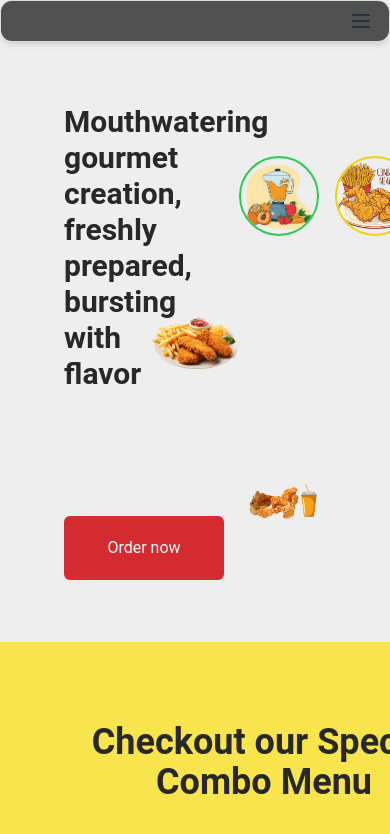
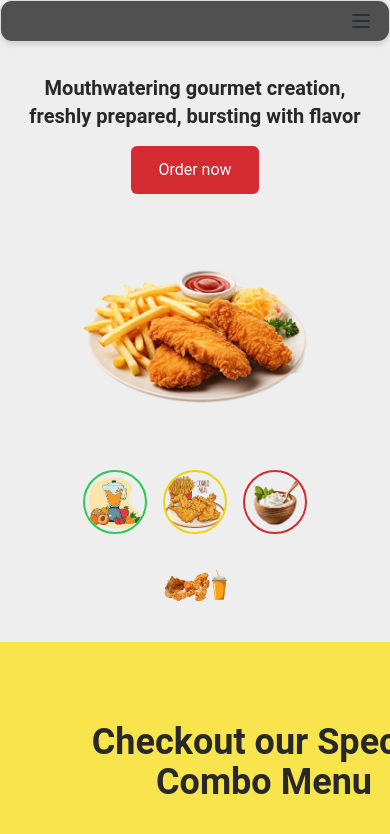
Before and after one commit to HarunaDev/chop-chop, a React (Vite) app in the folder frontend/: page / in a window 390 px wide. Shown: the top 834 px of the page. Built offline with nearby package versions, Linux system fonts and the light colour scheme; no server answers.

Commit message:
made banner responsive

```diff
--- a/frontend/src/components/Banner.jsx
+++ b/frontend/src/components/Banner.jsx
@@ -9,18 +9,21 @@ import { motion } from "framer-motion";
 function Banner(prop) {
     return (
         <>
-            <section id="banner" className="flex justify-between items-center h-[600px] px-16 bg-[#EEEEEE]">
+            <section
+                id="banner"
+                className="flex flex-col md:flex-row justify-between items-center h-auto md:h-[600px] px-6 md:px-16 py-8 md:py-16 bg-[#EEEEEE]"
+            >
                 {/* <!-- First Column --> */}
                 <motion.div
-                    className="flex flex-col justify-around h-full w-1/3"
+                    className="flex flex-col justify-around h-full w-full md:w-1/3 mb-6 md:mb-0"
                     initial={{ x: '-100vw' }}
                     animate={{ x: 0 }}
                     transition={{ type: "spring", stiffness: 50 }}
                 >
-                    <h2 className="text-3xl text-[#282828] font-bold">Mouthwatering gourmet creation, freshly prepared, bursting with flavor</h2>
-                    <Link to={prop.orderUrl}>
+                    <h2 className="text-xl md:text-3xl text-[#282828] font-bold text-center md:text-left">Mouthwatering gourmet creation, freshly prepared, bursting with flavor</h2>
+                    <Link to={prop.orderUrl} className="flex justify-center md:justify-start">
                         <motion.button
-                            className="bg-[#D42B31] text-white py-2 px-4 rounded-md w-40 h-16"
+                            className="bg-[#D42B31] text-white py-2 px-4 rounded-md w-32 h-12 md:w-40 md:h-16 mt-4"
                             whileHover={{ scale: 1.1 }}
                             whileTap={{ scale: 0.9 }}
                         >
@@ -31,7 +34,7 @@ function Banner(prop) {
 
                 {prop.banner ? prop.banner :
                 <motion.img
-                    className="center w-1/3 h-auto object-contain mx-auto mx-8"
+                    className="w-2/3 md:w-1/3 h-auto object-contain mb-6 md:mb-0"
                     src={BannerImg}
                     alt="choji-shop-order"
                     initial={{ scale: 0 }}
@@ -41,33 +44,33 @@ function Banner(prop) {
 
                 {/* <!-- Second Column --> */}
                 <motion.div
-                    className="flex flex-col justify-around h-full items-end w-1/3"
+                    className="flex flex-col justify-around h-full items-center md:items-end w-full md:w-1/3"
                     initial={{ x: '100vw' }}
                     animate={{ x: 0 }}
                     transition={{ type: "spring", stiffness: 50 }}
                 >
-                    <div className="flex space-x-4">
+                    <div className="flex space-x-4 justify-center md:justify-end mb-4 md:mb-0">
                         <motion.img
-                            className="w-20 h-20 object-contain border-2 border-[#2CCA50] rounded-full"
+                            className="w-16 h-16 md:w-20 md:h-20 object-contain border-2 border-[#2CCA50] rounded-full"
                             src={SmoothieBlend}
                             alt="choji-shop-smoothie"
                             whileHover={{ scale: 1.2, rotate: 10 }}
                         />
                         <motion.img
-                            className="w-20 h-20 object-contain border-2 border-[#ECD313] rounded-full"
+                            className="w-16 h-16 md:w-20 md:h-20 object-contain border-2 border-[#ECD313] rounded-full"
                             src={FriesSpecial}
                             alt="choji-shop-fries-special"
                             whileHover={{ scale: 1.2, rotate: 10 }}
                         />
                         <motion.img
-                            className="w-20 h-20 object-contain border-2 border-[#D42B31] rounded-full"
+                            className="w-16 h-16 md:w-20 md:h-20 object-contain border-2 border-[#D42B31] rounded-full"
                             src={Yoghurt}
                             alt="choji-shop-yoghurt"
                             whileHover={{ scale: 1.2, rotate: 10 }}
                         />
                     </div>
                     <motion.img
-                        className="w-25 h-auto object-contain mt-4 center"
+                        className="w-20 md:w-32 h-auto object-contain mt-4"
                         src={Food}
                         alt="choji-shop-menu"
                         initial={{ opacity: 0 }}
```
